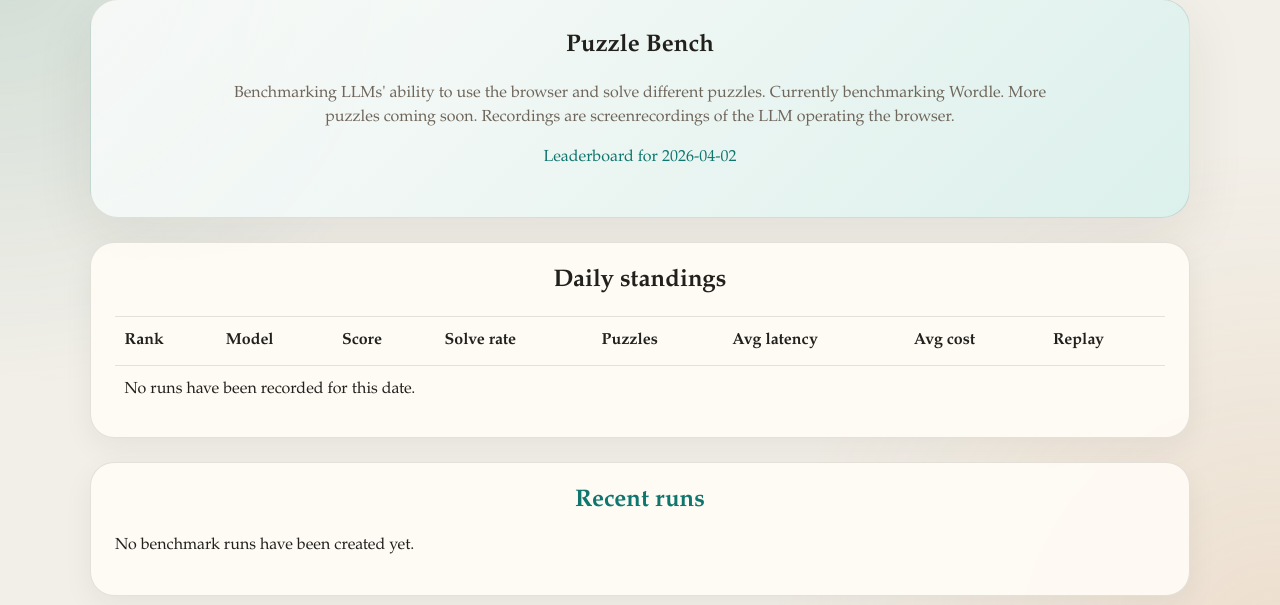
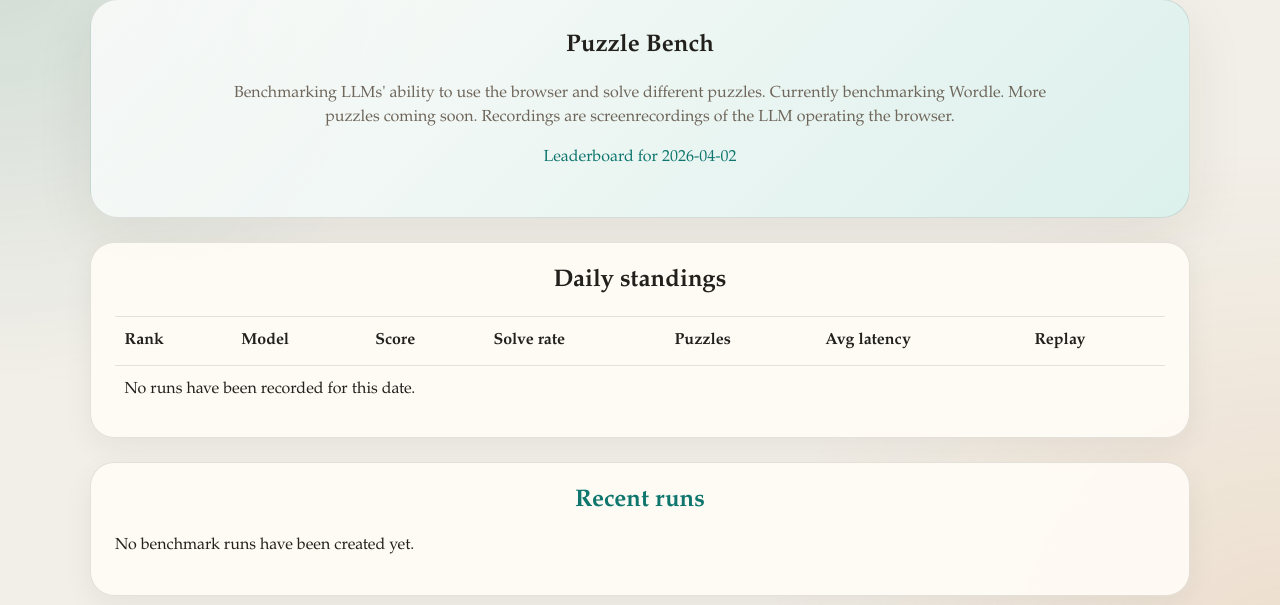
Before and after one commit to iakhil/puzzle-bench, a FastAPI app: page / in a window 1280 px wide. Shown: the part 49-654 px from the top of the page. Run offline with FastAPI, Linux system fonts and the light colour scheme; data that the repository does not hold is empty.

Commit message:
Remove leaderboard cost column

```diff
--- a/templates/index.html
+++ b/templates/index.html
@@ -31,7 +31,6 @@
               <th>Solve rate</th>
               <th>Puzzles</th>
               <th>Avg latency</th>
-              <th>Avg cost</th>
               <th>Replay</th>
             </tr>
           </thead>
@@ -44,7 +43,6 @@
               <td>{{ "%.0f"|format(row["solve_rate"] * 100) }}%</td>
               <td>{{ row["puzzle_count"] }}</td>
               <td>{{ "%.0f"|format(row["average_latency_ms"]) }} ms</td>
-              <td>${{ "%.4f"|format(row["average_cost_usd"]) }}</td>
               <td>
                 {% if row["representative_video_path"] %}
                 <a href="{{ artifact_url(row['representative_video_path']) }}">Recording</a>
@@ -55,7 +53,7 @@
             </tr>
             {% else %}
             <tr>
-              <td colspan="8">No runs have been recorded for this date.</td>
+              <td colspan="7">No runs have been recorded for this date.</td>
             </tr>
             {% endfor %}
           </tbody>
```
